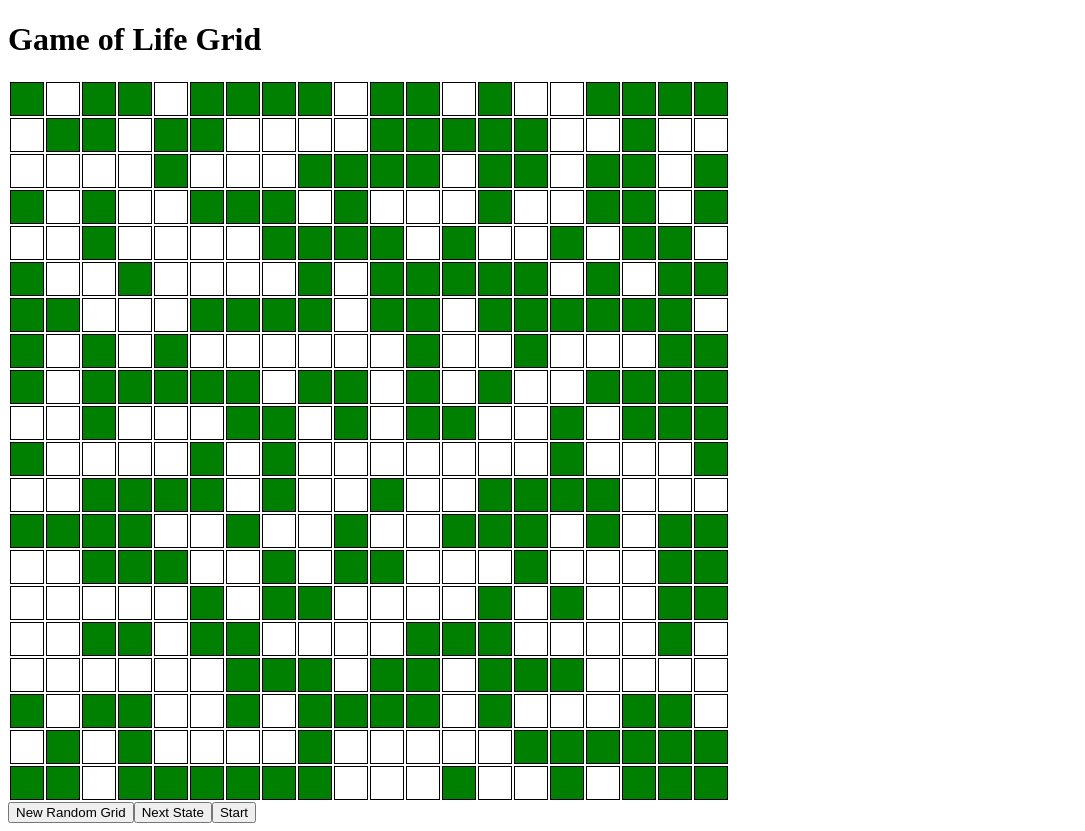
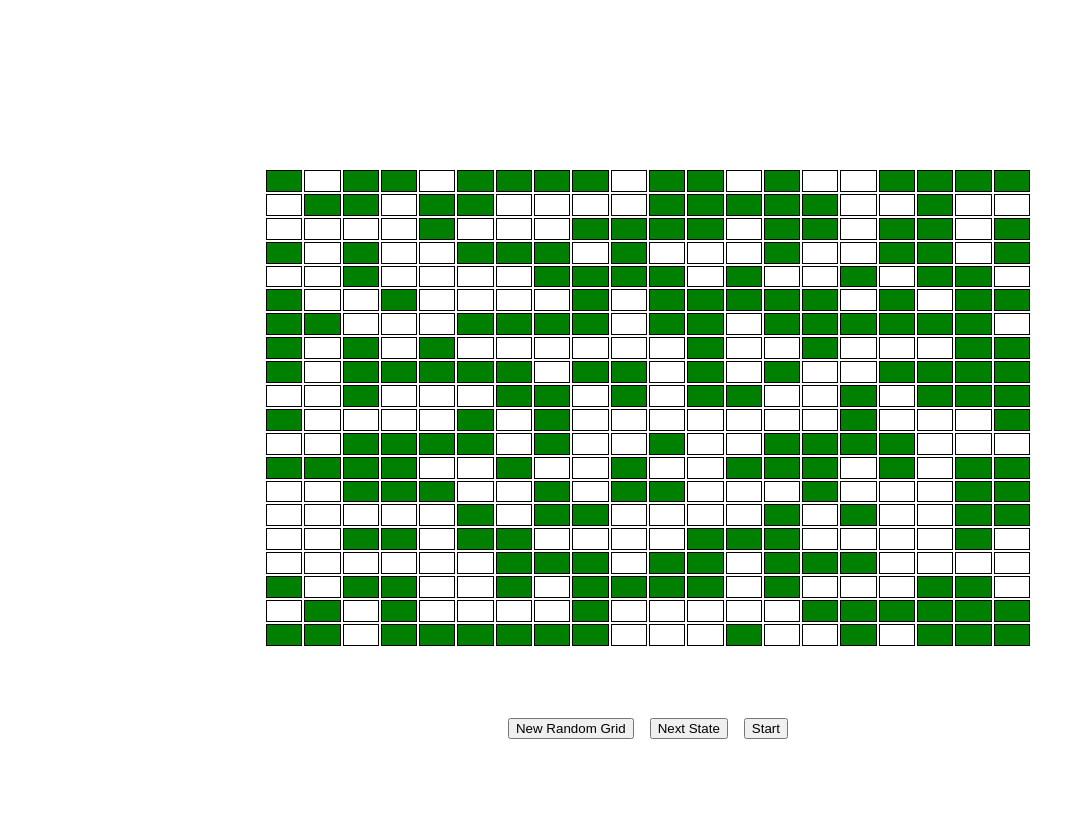
Before and after one commit to BelaSieck/game-of-life_vue_pinia, a Vue app: page / in a window 1280 px wide. Shown: the whole page, without its empty margins (0-1085 px from the left). Built offline with nearby package versions, Linux system fonts and the light colour scheme.

Commit message:
refactoring to controls component; styling

```diff
--- a/src/App.vue
+++ b/src/App.vue
@@ -4,8 +4,25 @@
 </script>
 
 <template>
-  <gol-grid/>
-  <Controls></Controls>
+  <div class="main">
+    <gol-grid class="g"/>
+    <Controls class="c"></Controls>
+  </div>
 </template>
 
-<style scoped></style>
+<style scoped>
+.main {
+  display: grid;
+  grid-template-columns: 20vw 20vw 20vw 20vw 20vw;
+  grid-template-rows: 20vh 20vh 20vh 20vh 20vh;
+  gap: 0px 0px;
+  grid-template-areas:
+    ". . . . ."
+    ". g g g ."
+    ". g g g ."
+    ". g g g ."
+    ". c c c .";
+}
+.g { grid-area: g; }
+.c { grid-area: c; }
+</style>
--- a/src/components/Cell.vue
+++ b/src/components/Cell.vue
@@ -11,8 +11,8 @@
 <style scoped>
 .cell-state {
     border: 1px solid black;
-    width: 30px;
-    height: 30px;
+    /* width: 30px;
+    height: 30px; */
 }
 
 .cell-state.alive {
--- a/src/components/Controls.vue
+++ b/src/components/Controls.vue
@@ -19,7 +19,18 @@ import { useCellStateStore } from '@/stores/cell-state-store';
 </script>
 
 <template>
-    <button @click="CellState.newRandomGrid">New Random Grid</button>
-    <button @click="CellState.nextCellStateGrid">Next State</button>
-    <button @click="togglePlay">{{ isPLaying ? 'Stop' : 'Start' }}</button>
+    <div class="controls">
+        <button @click="CellState.newRandomGrid">New Random Grid</button>
+        <button @click="CellState.nextCellStateGrid">Next State</button>
+        <button @click="togglePlay">{{ isPLaying ? 'Stop' : 'Start' }}</button>
+    </div>
 </template>
+
+<style lang="css" scoped>
+    .controls {
+        display: flex;
+        justify-content: center;
+        align-items: center;
+        column-gap: 1em;
+    }
+</style>
--- a/src/components/GolGrid.vue
+++ b/src/components/GolGrid.vue
@@ -5,7 +5,6 @@
 </script>
 
 <template>
-    <h1>Game of Life Grid</h1>
     <table class="cell-grid">
         <tr class="cell-state-row"
             v-for="(cellRow, rowKey) in cellStateStore.cellStateGrid"
@@ -19,4 +18,8 @@
 </template>
 
 <style scoped>
+.cell-grid {
+   /*  margin-left: auto;
+    margin-right: auto; */
+}
 </style>
```
Also changed, not shown: 1 other file (tests, documents, lock files or other folders).
